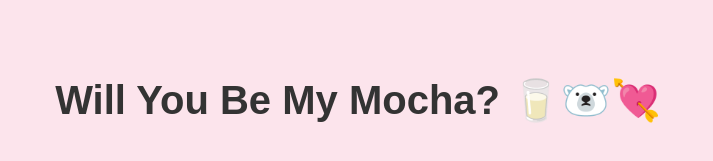
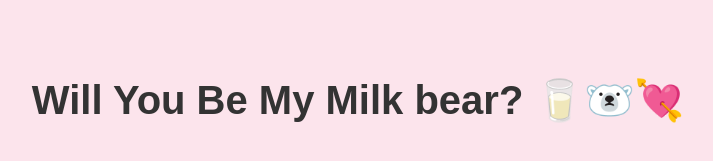
Before and after one commit to MRSP007/Proposal-ideas-for-people, a plain HTML site: page index.htm in a window 1280 px wide. Shown: the top 161 px of the page, without its empty margins (282-995 px from the left). Drawn offline with Linux system fonts and the light colour scheme.

Commit message:
Update index.htm

```diff
--- a/index.htm
+++ b/index.htm
@@ -80,7 +80,7 @@
 </head>
 <body>
 
-    <h1>Will You Be My Mocha? 🥛🐻‍❄️💘</h1>
+    <h1>Will You Be My Milk bear? 🥛🐻‍❄️💘</h1>
 
     <!-- Main Milk & Mocha GIF -->
     <img src="love.gif" class="milk-mocha" alt="Milk & Mocha Cute">
```
